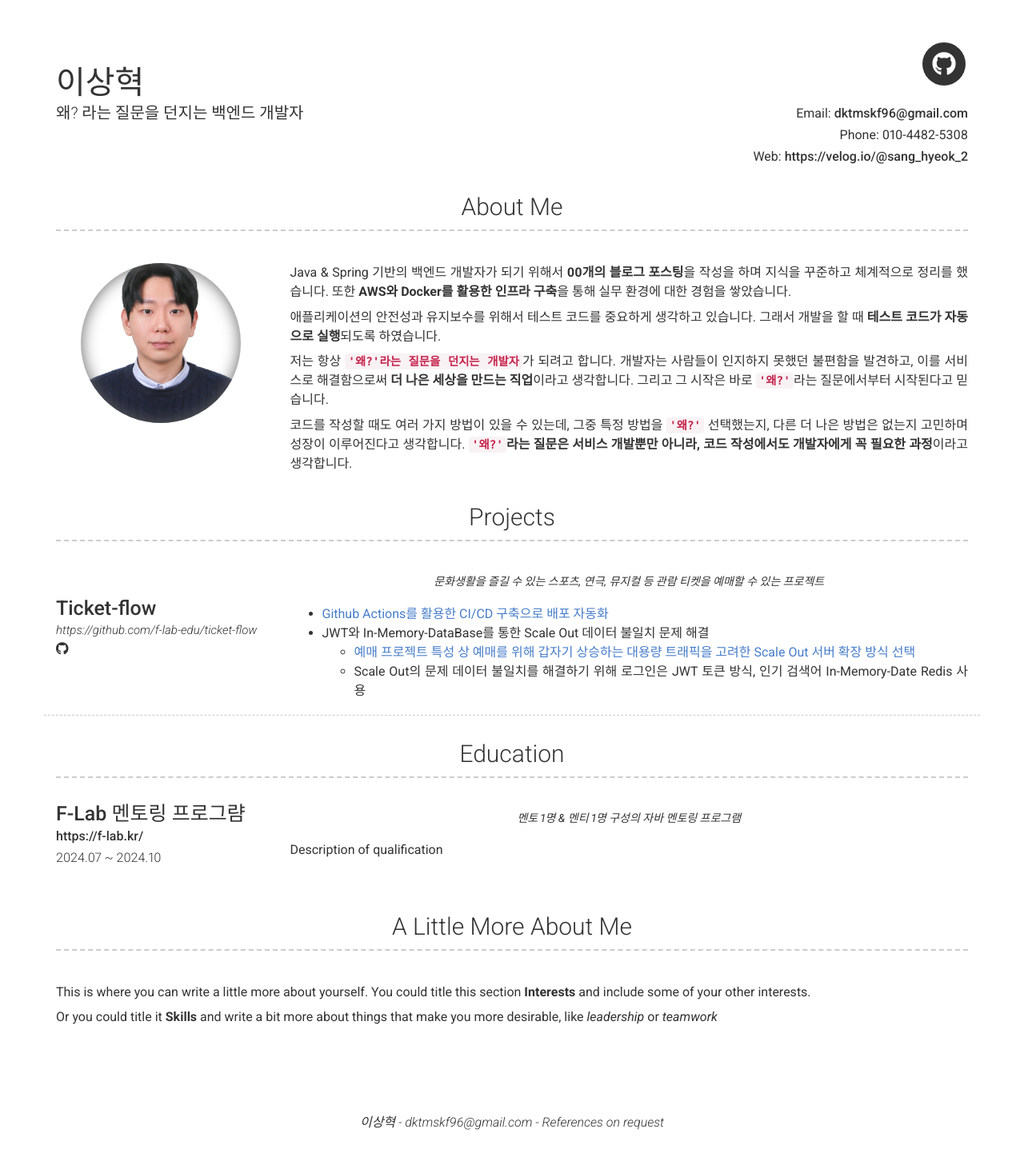
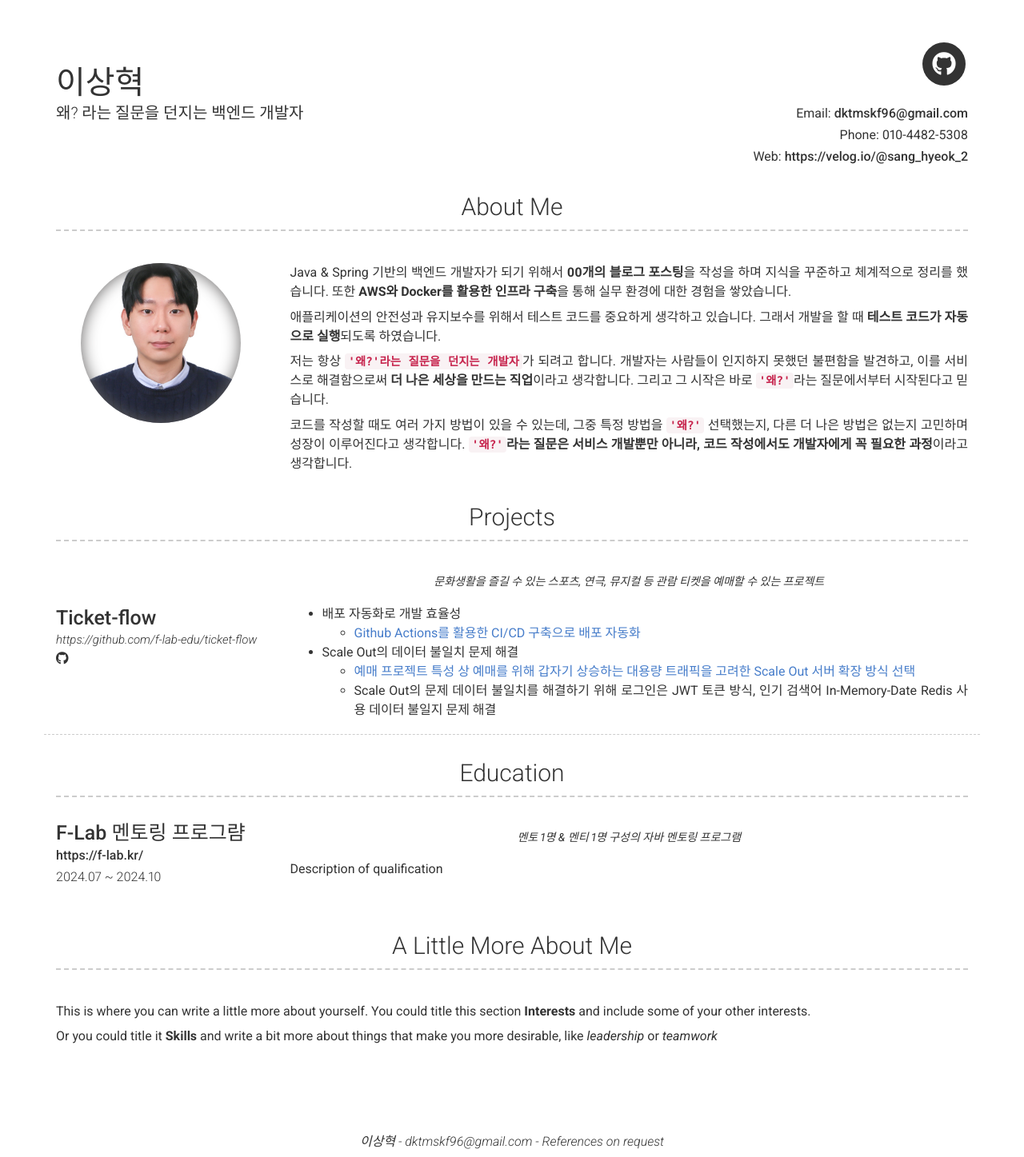
Before and after one commit to hyeok96/hyeok96.github.io, a Jekyll site: the page built from index.md, in a window 1280 px wide. Shown: the whole page at 80% size. Built offline with Jekyll 4.4.1, drawn with Linux system fonts in a browser that asks for light colours; nearby versions of some CDN libraries; before the commit the page ends 1423 px from its top, so only the background shows below that.

```diff
--- a/_config.yml
+++ b/_config.yml
@@ -90,10 +90,11 @@ content:
         quote: >
           문화생활을 즐길 수 있는 스포츠, 연극, 뮤지컬 등 관람 티켓을 예매할 수 있는 프로젝트
         description: | # this will include new lines to allow paragraphs
-          - [Github Actions를 활용한 CI/CD 구축으로 배포 자동화](https://velog.io/@sang_hyeok_2/Project-%ED%94%84%EB%A1%9C%EC%A0%9D%ED%8A%B8-%EA%B0%9C%EB%B0%9C-%ED%9A%A8%EC%9C%A8%EC%84%B1%EC%9D%84-%EC%9C%84%ED%95%9C-CICD-%EC%A0%81%EC%9A%A9-%EA%B3%BC%EC%A0%95)
-          - JWT와 In-Memory-DataBase를 통한 Scale Out 데이터 불일치 문제 해결
+          - 배포 자동화로 개발 효율성
+            - [Github Actions를 활용한 CI/CD 구축으로 배포 자동화](https://velog.io/@sang_hyeok_2/Project-%ED%94%84%EB%A1%9C%EC%A0%9D%ED%8A%B8-%EA%B0%9C%EB%B0%9C-%ED%9A%A8%EC%9C%A8%EC%84%B1%EC%9D%84-%EC%9C%84%ED%95%9C-CICD-%EC%A0%81%EC%9A%A9-%EA%B3%BC%EC%A0%95)
+          - Scale Out의 데이터 불일치 문제 해결
             - [예매 프로젝트 특성 상 예매를 위해 갑자기 상승하는 대용량 트래픽을 고려한 Scale Out 서버 확장 방식 선택](https://velog.io/@sang_hyeok_2/%EB%8C%80%EC%9A%A9%EB%9F%89-%ED%8A%B8%EB%9E%98%ED%94%BD%EC%9D%B4-%EC%98%A4%EB%A9%B4-%EC%84%9C%EB%B2%84%EB%A5%BC-%EC%96%B4%EB%96%BB%EA%B2%8C-%ED%99%95%EC%9E%A5%EC%9D%84-%ED%95%98%EB%8A%94%EA%B2%8C-%EC%A2%8B%EC%9D%84%EA%B9%8C)
-            - Scale Out의 문제 데이터 불일치를 해결하기 위해 로그인은 JWT 토큰 방식, 인기 검색어 In-Memory-Date Redis 사용
+            - Scale Out의 문제 데이터 불일치를 해결하기 위해 로그인은 JWT 토큰 방식, 인기 검색어 In-Memory-Date Redis 사용 데이터 불일지 문제 해결
   # - title: Experience
   #   layout: list
   #   content:
```
